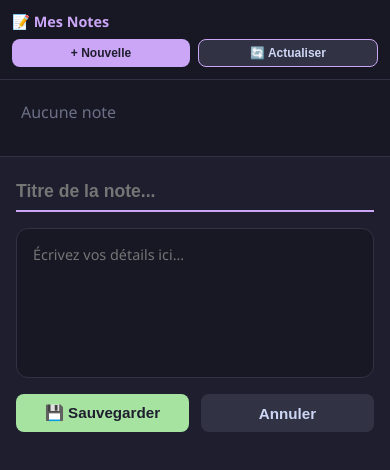
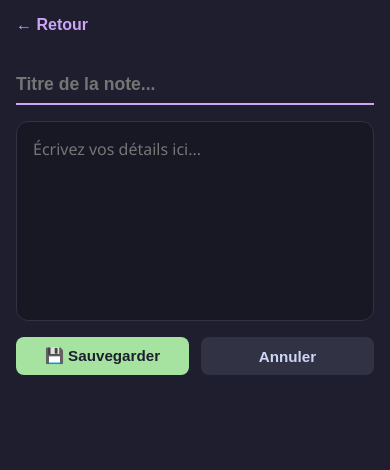
Before and after one commit to Arthure-code/tandem-notes, a website with bundled scripts: page notes-tauri/src/index.html in a window 390 px wide. Both pictures are taken after a click on the button "+ Nouvelle". Built offline with nearby package versions, Linux system fonts and the light colour scheme; no server answers.

Commit message:
Navigation mobile plein ecran avec bouton retour

```diff
--- a/notes-tauri/src/index.html
+++ b/notes-tauri/src/index.html
@@ -13,15 +13,20 @@
   <!-- SIDEBAR -->
   <aside class="sidebar">
     <div class="sidebar-header">
-  <h1>📝 Mes Notes</h1>
-  <button id="btn-nouvelle">+ Nouvelle</button>
-  <button id="btn-actualiser">🔄 Actualiser</button>
-</div>
+      <h1>📝 Mes Notes</h1>
+      <button id="btn-nouvelle">+ Nouvelle</button>
+      <button id="btn-actualiser">🔄 Actualiser</button>
+    </div>
     <ul id="liste-notes"></ul>
   </aside>
 
   <!-- ZONE PRINCIPALE -->
   <main class="contenu">
+
+    <!-- Bouton retour mobile -->
+    <button class="btn-retour-mobile" id="btn-retour" style="display:none">
+      ← Retour
+    </button>
 
     <!-- État vide -->
     <div id="etat-vide" class="etat-vide">
--- a/notes-tauri/src/main.js
+++ b/notes-tauri/src/main.js
@@ -18,6 +18,9 @@ const listeNotes     = document.getElementById('liste-notes');
 const btnNouvelle    = document.getElementById('btn-nouvelle');
 const btnSauvegarder = document.getElementById('btn-sauvegarder');
 const btnAnnuler     = document.getElementById('btn-annuler');
+const btnActualiser  = document.getElementById('btn-actualiser');
+const btnRetour      = document.getElementById('btn-retour');
+const btnFermer      = document.getElementById('btn-fermer');
 const inputTitre     = document.getElementById('input-titre');
 const inputDetails   = document.getElementById('input-details');
 const formulaire     = document.getElementById('formulaire');
@@ -27,12 +30,34 @@ const detailTitre    = document.getElementById('detail-titre');
 const detailDate     = document.getElementById('detail-date');
 const detailContenu  = document.getElementById('detail-contenu');
 const msgStatut      = document.getElementById('msg-statut');
-const btnFermer = document.getElementById('btn-fermer');
-
+const sidebar        = document.querySelector('.sidebar');
+const contenu        = document.querySelector('.contenu');
 
 // ─── ÉTAT ─────────────────────────────────────────────────────
 let noteActive = null;
 let estNouvelle = false;
+
+// ─── DÉTECTION MOBILE ─────────────────────────────────────────
+const isMobile = () => window.innerWidth <= 768;
+
+// ─── NAVIGATION MOBILE ────────────────────────────────────────
+function afficherContenu() {
+  if (isMobile()) {
+    contenu.classList.add('visible-mobile');
+    sidebar.classList.add('hidden-mobile');
+    btnRetour.style.display = 'flex';
+  }
+}
+
+function retourListe() {
+  contenu.classList.remove('visible-mobile');
+  sidebar.classList.remove('hidden-mobile');
+  btnRetour.style.display = 'none';
+  noteActive = null;
+  formulaire.classList.add('hidden');
+  vueDetails.classList.add('hidden');
+  etatVide.classList.remove('hidden');
+}
 
 // ─── FORMATER LA DATE ─────────────────────────────────────────
 function formaterDate(dateStr) {
@@ -72,7 +97,6 @@ function afficherListe(notes) {
       </div>
     `;
 
-    // Clic sur la note → voir les détails
     li.addEventListener('click', (e) => {
       if (e.target.classList.contains('btn-edit')) {
         editerNote(note);
@@ -99,6 +123,7 @@ function voirDetails(note) {
   vueDetails.classList.remove('hidden');
 
   afficherListe(getLocalNotes());
+  afficherContenu();
 }
 
 // ─── ÉDITER UNE NOTE ──────────────────────────────────────────
@@ -114,6 +139,7 @@ function editerNote(note) {
   formulaire.classList.remove('hidden');
 
   inputTitre.focus();
+  afficherContenu();
 }
 
 // ─── NOUVELLE NOTE ────────────────────────────────────────────
@@ -129,14 +155,8 @@ function nouvelleNote() {
   formulaire.classList.remove('hidden');
 
   inputTitre.focus();
+  afficherContenu();
 }
-
-btnFermer.addEventListener('click', () => {
-  noteActive = null;
-  vueDetails.classList.add('hidden');
-  etatVide.classList.remove('hidden');
-  afficherListe(getLocalNotes());
-});
 
 // ─── CHARGER LES NOTES ────────────────────────────────────────
 async function chargerNotes() {
@@ -195,6 +215,7 @@ async function supprimerNote(note) {
       formulaire.classList.add('hidden');
       vueDetails.classList.add('hidden');
       etatVide.classList.remove('hidden');
+      if (isMobile()) retourListe();
     }
 
     afficherStatut('Note supprimée !');
@@ -207,16 +228,21 @@ async function supprimerNote(note) {
 // ─── ÉVÉNEMENTS ───────────────────────────────────────────────
 btnNouvelle.addEventListener('click', nouvelleNote);
 btnSauvegarder.addEventListener('click', sauvegarder);
+btnRetour.addEventListener('click', retourListe);
+
+btnFermer.addEventListener('click', () => {
+  noteActive = null;
+  vueDetails.classList.add('hidden');
+  etatVide.classList.remove('hidden');
+  afficherListe(getLocalNotes());
+  if (isMobile()) retourListe();
+});
+
 btnAnnuler.addEventListener('click', () => {
   formulaire.classList.add('hidden');
   noteActive ? voirDetails(noteActive) : etatVide.classList.remove('hidden');
+  if (isMobile() && !noteActive) retourListe();
 });
-
-// ─── INITIALISATION ───────────────────────────────────────────
-chargerNotes();
-
-// ─── ACTUALISER ───────────────────────────────────────────────
-const btnActualiser = document.getElementById('btn-actualiser');
 
 btnActualiser.addEventListener('click', async () => {
   btnActualiser.textContent = '⏳ Chargement...';
@@ -225,3 +251,6 @@ btnActualiser.addEventListener('click', async () => {
   btnActualiser.textContent = '🔄 Actualiser';
   btnActualiser.disabled = false;
 });
+
+// ─── INITIALISATION ───────────────────────────────────────────
+chargerNotes();
--- a/notes-tauri/src/styles.css
+++ b/notes-tauri/src/styles.css
@@ -299,15 +299,24 @@ button {
     flex-direction: column;
     height: 100vh;
     overflow: hidden;
+    position: relative;
   }
 
   .sidebar {
     width: 100%;
-    height: auto;
-    max-height: 50vh;
+    height: 100vh;
     border-right: none;
-    border-bottom: 1px solid #313244;
+    border-bottom: none;
     overflow-y: auto;
+    position: absolute;
+    top: 0;
+    left: 0;
+    z-index: 1;
+    transition: transform 0.3s ease;
+  }
+
+  .sidebar.hidden-mobile {
+    transform: translateX(-100%);
   }
 
   .sidebar-header {
@@ -334,38 +343,62 @@ button {
 
   #liste-notes {
     overflow-y: auto;
-    padding-bottom: 16px;
+    padding-bottom: 80px;
   }
 
   #liste-notes li {
-    padding: 8px;
+    padding: 12px;
   }
 
   .note-actions button {
-    padding: 8px;
-    font-size: 0.85rem;
+    padding: 10px;
+    font-size: 0.9rem;
   }
 
   .contenu {
     width: 100%;
-    flex: 1;
+    height: 100vh;
     padding: 16px;
     overflow-y: auto;
-    height: 50vh;
+    position: absolute;
+    top: 0;
+    left: 0;
+    z-index: 2;
+    transform: translateX(100%);
+    transition: transform 0.3s ease;
+    background: #1e1e2e;
+  }
+
+  .contenu.visible-mobile {
+    transform: translateX(0);
+  }
+
+  .btn-retour-mobile {
+    display: flex !important;
+    align-items: center;
+    gap: 8px;
+    background: transparent;
+    color: #cba6f7;
+    border: none;
+    font-size: 1rem;
+    padding: 0;
+    margin-bottom: 16px;
+    cursor: pointer;
   }
 
   .etat-vide {
-    min-height: 150px;
+    display: none;
   }
 
   .details-header {
     flex-direction: column;
     align-items: flex-start;
     gap: 4px;
+    margin-top: 8px;
   }
 
   .details-header h2 {
-    font-size: 1.2rem;
+    font-size: 1.3rem;
   }
 
   #input-titre {
@@ -373,7 +406,7 @@ button {
   }
 
   #input-details {
-    min-height: 150px;
+    min-height: 200px;
     flex: none;
   }
 
@@ -393,19 +426,15 @@ button {
   }
 
   #btn-nouvelle, #btn-actualiser {
-    font-size: 0.75rem;
-    padding: 6px;
+    font-size: 0.8rem;
+    padding: 8px;
   }
 
   .note-titre {
-    font-size: 0.85rem;
+    font-size: 0.9rem;
   }
 
   .note-date {
-    font-size: 0.7rem;
-  }
-
-  #input-details {
-    font-size: 0.9rem;
+    font-size: 0.75rem;
   }
 }
```
